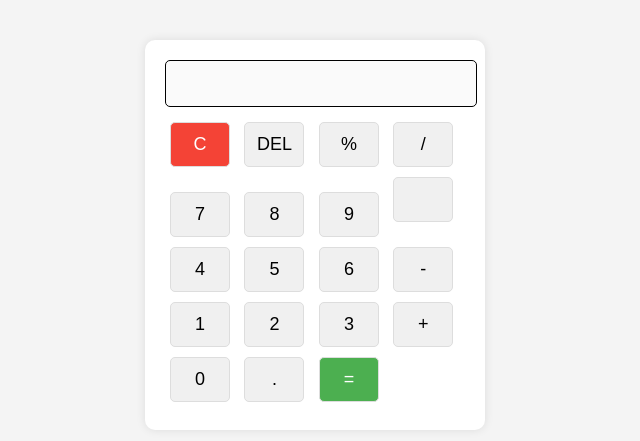
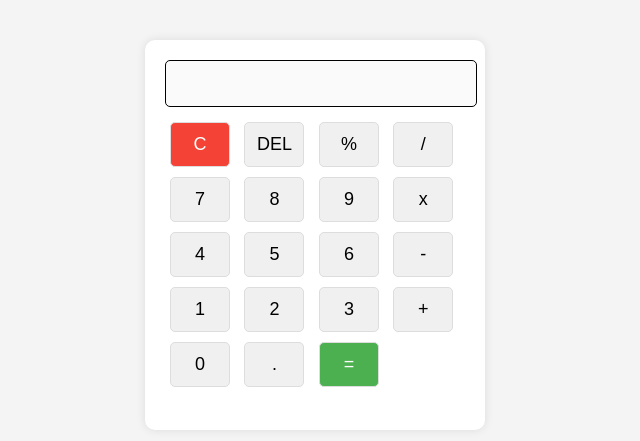
Before and after one commit to Michael-Mbuthia/Calculator, a plain HTML site: page index.html in a window 1280 px wide. Shown: the part 173-614 px from the top of the page, without its empty margins (325-965 px from the left). Drawn offline with Linux system fonts and the light colour scheme.

Commit message:
Update multiplication button to input 'x' in calculator

```diff
--- a/index.html
+++ b/index.html
@@ -20,7 +20,7 @@
         <button onclick="input('7')">7</button>
         <button onclick="input('8')">8</button>
         <button onclick="input('9')">9</button>
-        <button onclick="input('')"></button>
+        <button onclick="input('x')">x</button>
         <br>
         <button onclick="input('4')">4</button>
         <button onclick="input('5')">5</button>
```
